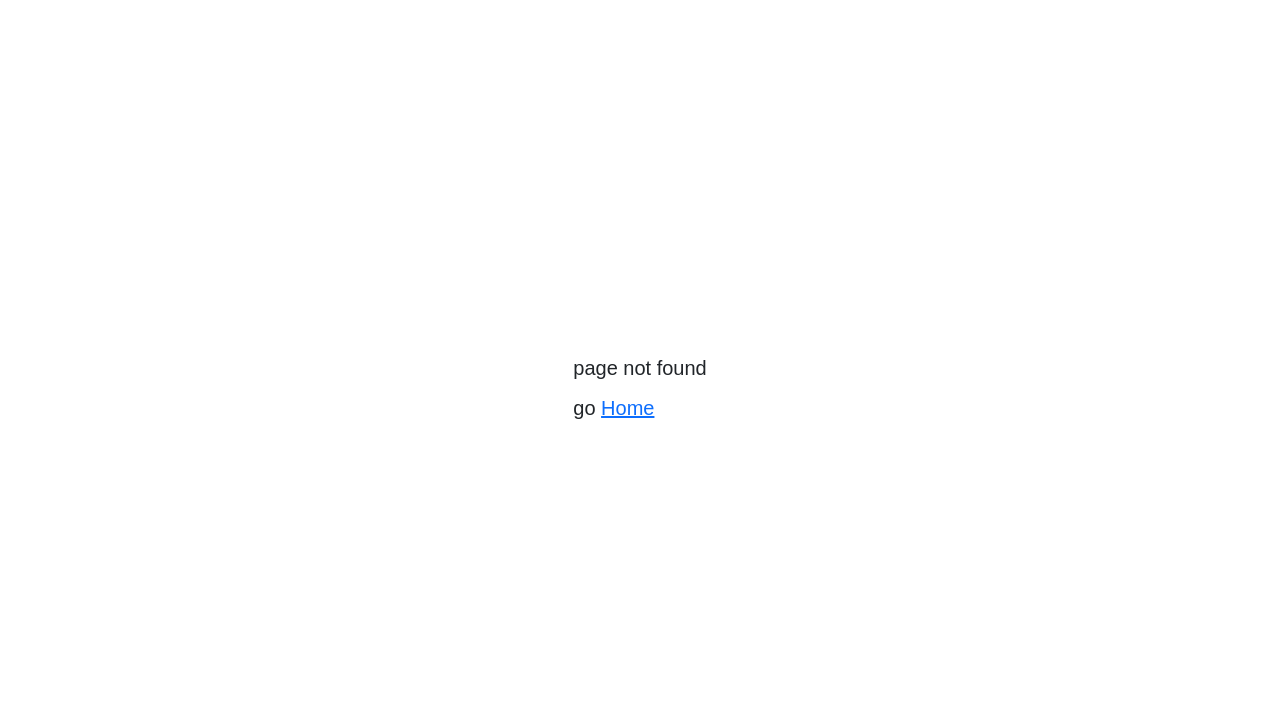
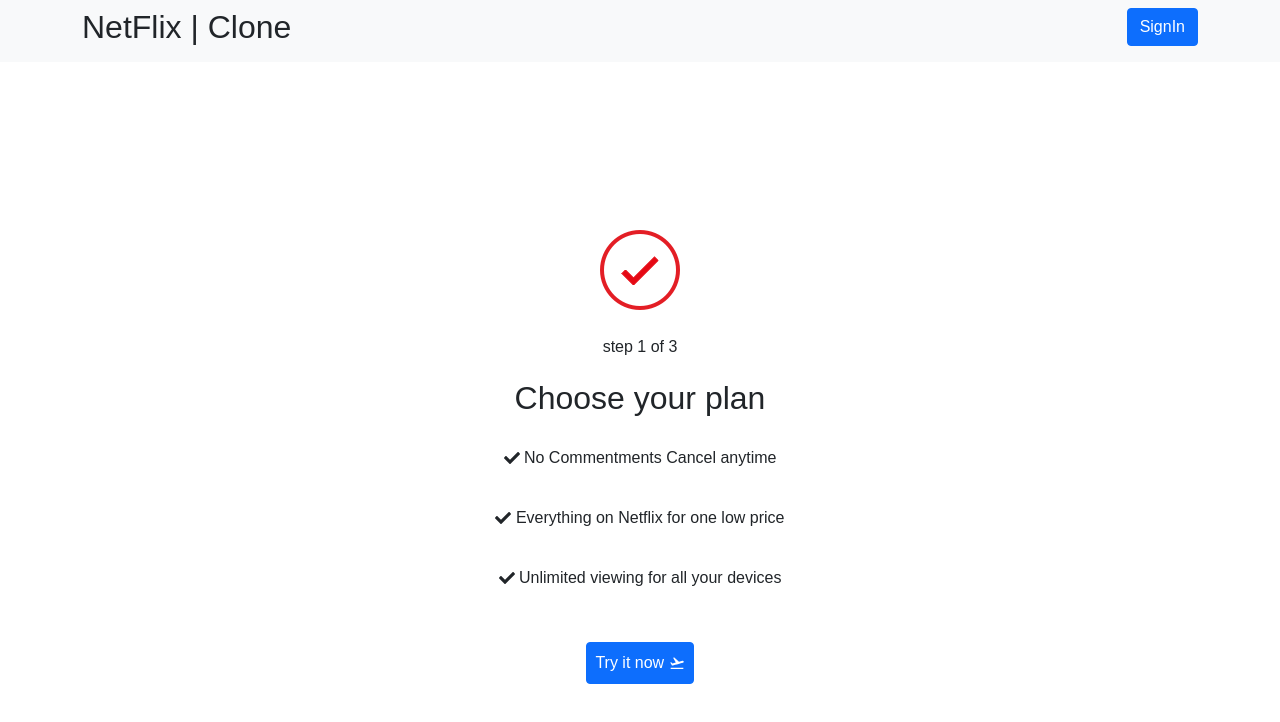
Before and after one commit to Imran-2022/NETFLIX, a React (Create React App) app: page /chose-plan in a window 1280 px wide. Before the commit this address had no page. Shown: the top 722 px of the page. Built offline with nearby package versions, Linux system fonts and the light colour scheme; a web font is replaced by a local one.

Commit message:
choseplan done

```diff
--- a/src/App.js
+++ b/src/App.js
@@ -5,6 +5,7 @@ import Main from "./Pages/Main";
 import SignIn from "./Components/SignInform/SignIn";
 import SignUp from "./Components/SignInform/SignUp";
 import NotFound from "./Components/NotFound/NotFound";
+import Choseplan from "./Components/ChosePlan/Choseplan";
 function App() {
   return (
     <>
@@ -13,6 +14,7 @@ function App() {
         <Route path="/home" component={Main}/>
         <Route path="/sign-in" component={SignIn}/>
         <Route path="/sign-up" component={SignUp}/>
+        <Route path="/chose-plan" component={Choseplan}/>
         <Route path="*" component={NotFound}/>
       </Switch>
     </>
--- /dev/null
+++ b/src/Components/ChosePlan/Choseplan.css
@@ -0,0 +1,16 @@
+.choseplan{
+    width: 100%;
+    min-height: 100vh;
+
+}
+.choseplan-in{
+    width: 90%;
+    min-height: 100vh;
+    margin: auto;
+    display: flex;
+    justify-content:center;
+    align-items: center;
+    flex-direction: column;
+    gap: 20px;
+
+}
--- /dev/null
+++ b/src/Components/ChosePlan/Choseplan.js
@@ -0,0 +1,27 @@
+import React from 'react';
+import { FaCheck } from 'react-icons/fa';
+import { MdFlightTakeoff } from 'react-icons/md';
+import { Link } from 'react-router-dom';
+import Navbarr from '../Navbar';
+import "./Choseplan.css"
+const Choseplan = () => {
+    return (
+        <>
+        <Navbarr/>
+        <div className="choseplan">
+            <div className="choseplan-in">
+                <img src="Images_public/Checkmark.png" alt="" />
+                <span>step 1 of 3</span>
+                <h2>Choose your plan</h2>
+                <p><FaCheck/> No Commentments Cancel anytime</p>
+                <p><FaCheck/> Everything on Netflix for one low price</p>
+                <p><FaCheck/> Unlimited viewing for all your devices</p>
+                <Link onClick={()=>alert(`hi there ! let's enjoy .`)} className="btn btn-primary  p-2 m-3" to="/chose-plan">Try it now <MdFlightTakeoff /></Link>
+
+            </div>
+        </div>
+        </>
+    );
+};
+
+export default Choseplan;
--- a/src/Components/Home.js
+++ b/src/Components/Home.js
@@ -9,7 +9,7 @@ const Home = () => {
                 <h1 className="display-1">See what's next</h1>
                 <h2 className="display-3">watch anywhere , cancel anytime</h2>
                 <div>
-                <Link className="btn btn-primary  p-2 m-3" to="/">Try it now <MdFlightTakeoff/></Link>
+                <Link onClick={()=>setTimeout(window.scrollTo(0, 0), 0)}  className="btn btn-primary  p-2 m-3" to="/chose-plan">Try it now <MdFlightTakeoff/></Link>
                 </div>
             </div>
         </div>
--- a/src/Components/SignInform/SignIn.js
+++ b/src/Components/SignInform/SignIn.js
@@ -1,5 +1,7 @@
 import React from 'react';
+import { FaFacebookSquare, FaGoogle } from 'react-icons/fa';
 import { Link } from 'react-router-dom';
+import { GoMarkGithub } from "react-icons/go";
 import "./Sign.css"
 const SignIn = () => {
     return (
@@ -28,10 +30,16 @@ const SignIn = () => {
             </div>
 
             <button type="submit" className="btn btn-primary btn-block">Sign-In</button>
-                <p  className="forgot-password text-right ">
-                    Forgot <a href="#!" onClick={()=>alert("forget password not working for now.try later. ")}>password?</a>
+            <p className="forgot-password text-right ">
+                Forgot <a href="#!" onClick={() => alert("forget password not working for now.try later. ")}>password?</a>
             </p>
+            <li class="list-inline-item pt-4 mt-4">
+                <p><FaGoogle /> Sign in with Google</p>
+                <p><FaFacebookSquare /> Sign in with facebook</p>
+                <p><GoMarkGithub /> Sign in with Github</p>
+            </li>
             <p>New there ? sign up first  <Link to="/sign-up">Sign Up</Link> </p>
+
         </form>
     );
 };
--- a/src/Components/TabContents/TabContents1.js
+++ b/src/Components/TabContents/TabContents1.js
@@ -9,7 +9,7 @@ const TabContents1 = () => {
 
             <div>
                 <p>If you decide Netflix isn't for you !- no problem,No commitment , cancel Online anytime . </p>
-                <Link className="btn btn-primary  p-2 m-3" to="/">Try it now <MdFlightTakeoff/></Link>
+                <Link onClick={()=>setTimeout(window.scrollTo(0, 0), 0)}  className="btn btn-primary  p-2 m-3" to="/chose-plan">Try it now <MdFlightTakeoff/></Link>
 
             </div>
             <img width="100%" src="Images_public/tab-1-pic.png" alt="" />
--- a/src/Components/TabContents/TabContents2.js
+++ b/src/Components/TabContents/TabContents2.js
@@ -8,7 +8,7 @@ const TabContents2 = () => {
 
             <div className="contents-in">
                 <p>Watch Tv shows and movies anytime, anywhere .- personalized for you. </p>
-                <Link className="btn btn-primary  p-2 m-3" to="/">Try it now <MdFlightTakeoff/></Link>
+                <Link onClick={()=>setTimeout(window.scrollTo(0, 0), 0)}  className="btn btn-primary  p-2 m-3" to="/chose-plan">Try it now <MdFlightTakeoff/></Link>
             </div>
             <div className="img3">
                 <img width="100%" src="Images_public/tab-tv.png" alt="" />
--- a/src/Components/TabContents/TabContents3.js
+++ b/src/Components/TabContents/TabContents3.js
@@ -4,11 +4,15 @@ import { MdFlightTakeoff } from "react-icons/md";
 import { Link } from 'react-router-dom';
 import {FaTimes,FaCheck} from "react-icons/fa";
 const TabContents3 = () => {
+    const scrl=() => {
+        window.scrollTo(0, 0);
+    }
+      // setTimeout(function() { window.scrollTo(500, 0); }, 0);
     return (
         <div className="contentss">
             <div className="contents-in">
                 <p>Watch Tv shows and movies anytime, anywhere .- personalized for you. </p>
-                <Link className="btn btn-primary  p-2 m-3" to="/">Try it now <MdFlightTakeoff /></Link>
+                <Link onClick={()=>setTimeout(window.scrollTo(0, 0), 0)} className="btn btn-primary  p-2 m-3" to="/chose-plan">Try it now <MdFlightTakeoff /></Link>
             </div>
             <div>
                 <Table striped bordered hover>
```
Also changed, not shown: public/Images_public/Checkmark.png (added). Lines whose indentation alone changed are shown as unchanged.
